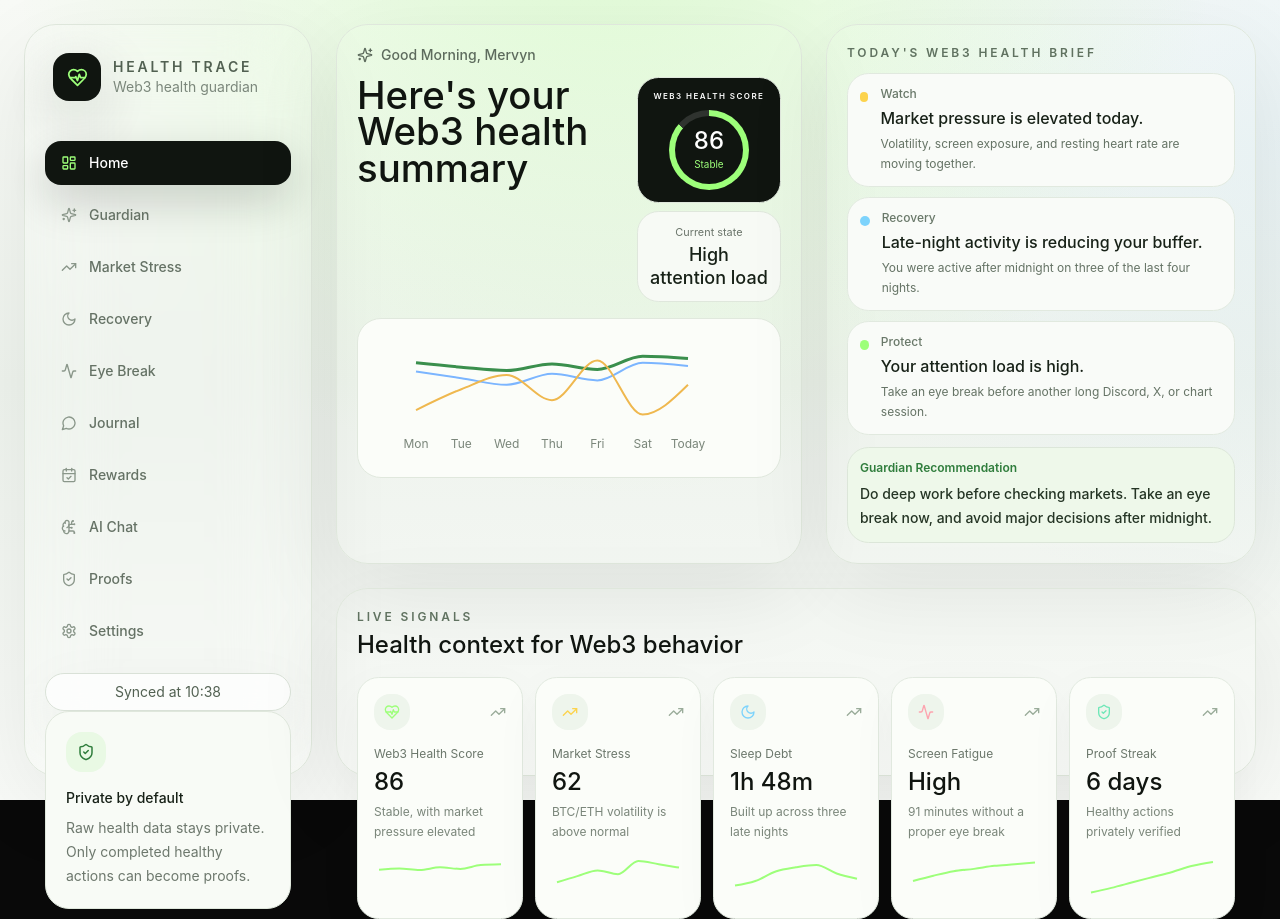
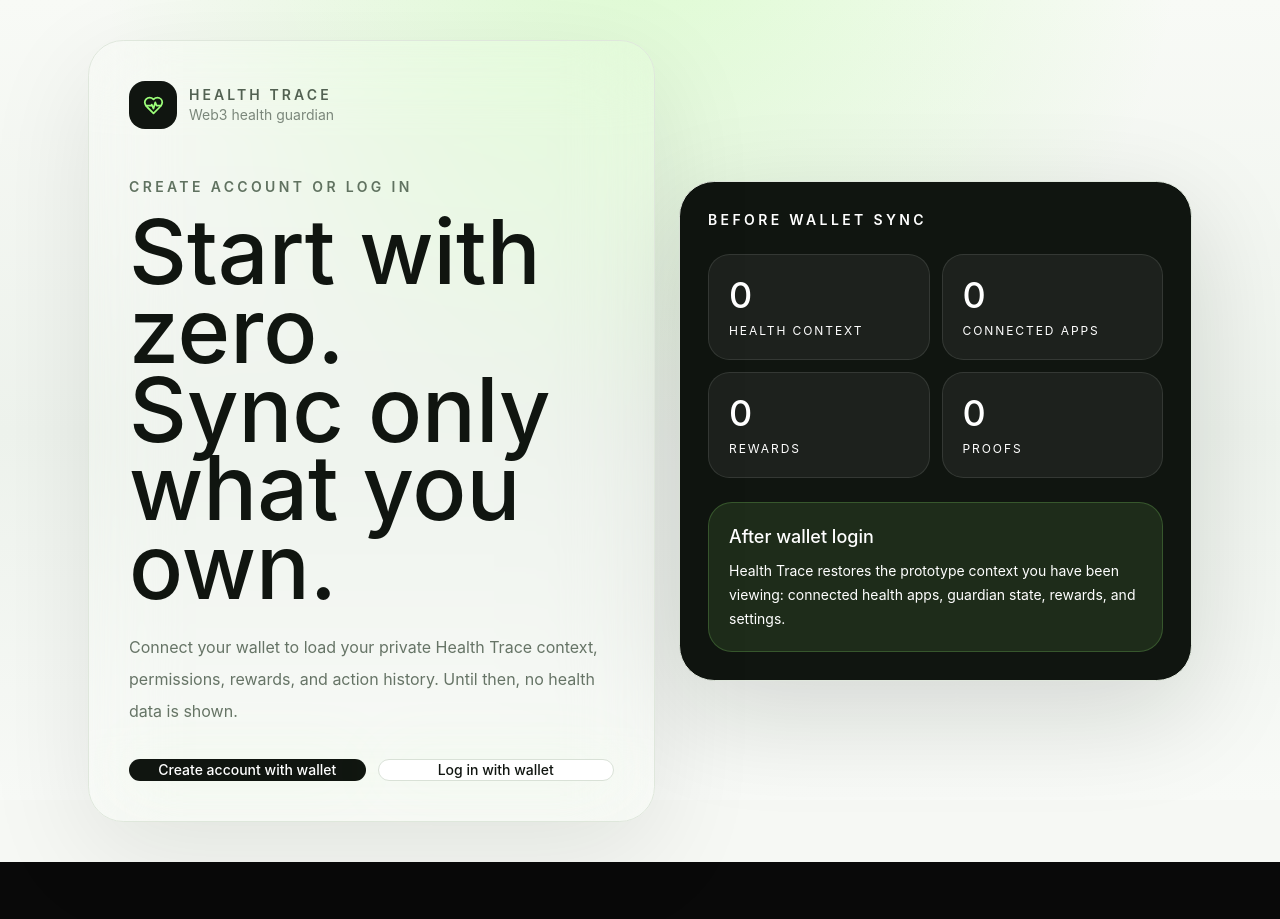
Before and after one commit to sonicfirings/health-trace-vercel, a Next.js app: page /trace-health-web3 in a window 1280 px wide. After the commit the page ends 862 px from the top, so only its background shows below. Built offline with nearby package versions, Linux system fonts and the light colour scheme.

Commit message:
Update page.tsx

```diff
--- a/app/trace-health-web3/page.tsx
+++ b/app/trace-health-web3/page.tsx
@@ -1414,6 +1414,81 @@ export default function Web3HealthPage() {
     setPendingDisconnectApp("");
   };
 
+  if (!walletAddress) {
+    return (
+      <main className="min-h-screen bg-[#f6f8f4] text-[#101510]">
+        <div className="pointer-events-none fixed inset-0 bg-[radial-gradient(circle_at_50%_-12%,rgba(157,255,122,0.3),transparent_34rem),linear-gradient(180deg,#f8faf6,#eef3ed_54%,#f8faf7)]" />
+        <section className="relative z-10 mx-auto flex min-h-screen w-full max-w-6xl items-center px-6 py-10">
+          <div className="grid w-full gap-6 lg:grid-cols-[1.05fr_0.95fr] lg:items-center">
+            <div className="rounded-[2.2rem] border border-[#dfe7dc] bg-white/76 p-7 shadow-[0_32px_110px_rgba(16,21,16,0.09)] backdrop-blur-2xl sm:p-10">
+              <div className="flex items-center gap-3">
+                <div className="flex size-12 items-center justify-center rounded-2xl bg-[#101510] text-trace-green">
+                  <HeartPulse size={21} />
+                </div>
+                <div>
+                  <p className="text-sm font-semibold tracking-[0.22em] text-[#526152]">HEALTH TRACE</p>
+                  <p className="text-sm text-[#7b877b]">Web3 health guardian</p>
+                </div>
+              </div>
+
+              <p className="mt-12 text-sm font-semibold uppercase tracking-[0.24em] text-[#607260]">Create account or log in</p>
+              <h1 className="mt-4 max-w-3xl text-[clamp(3rem,7vw,6.4rem)] font-medium leading-[0.88] tracking-normal">
+                Start with zero.
+                <br />
+                Sync only what you own.
+              </h1>
+              <p className="mt-6 max-w-2xl text-base leading-8 text-[#667466]">
+                Connect your wallet to load your private Health Trace context, permissions, rewards, and action history.
+                Until then, no health data is shown.
+              </p>
+
+              <div className="mt-8 grid gap-3 sm:grid-cols-2">
+                <Button
+                  onClick={connectWallet}
+                  disabled={isWalletConnecting}
+                  className="h-13 rounded-full bg-[#101510] px-7 text-white hover:bg-[#253525]"
+                >
+                  {isWalletConnecting ? "Connecting..." : "Create account with wallet"}
+                </Button>
+                <Button
+                  onClick={connectWallet}
+                  disabled={isWalletConnecting}
+                  className="h-13 rounded-full border border-[#d9e1d7] bg-white px-7 text-[#101510] hover:bg-[#f1f6ee]"
+                >
+                  Log in with wallet
+                </Button>
+              </div>
+              {walletError ? <p className="mt-4 text-sm leading-6 text-rose-500">{walletError}</p> : null}
+            </div>
+
+            <div className="rounded-[2.2rem] border border-[#dfe7dc] bg-[#101510] p-7 text-white shadow-[0_32px_110px_rgba(16,21,16,0.14)]">
+              <p className="text-sm font-semibold uppercase tracking-[0.24em] text-trace-green/72">Before wallet sync</p>
+              <div className="mt-6 grid grid-cols-2 gap-3">
+                {[
+                  ["Health context", "0"],
+                  ["Connected apps", "0"],
+                  ["Rewards", "0"],
+                  ["Proofs", "0"],
+                ].map(([label, value]) => (
+                  <div key={label} className="rounded-[1.35rem] border border-white/10 bg-white/[0.055] p-5">
+                    <p className="text-4xl font-medium">{value}</p>
+                    <p className="mt-2 text-xs uppercase tracking-[0.16em] text-white/42">{label}</p>
+                  </div>
+                ))}
+              </div>
+              <div className="mt-6 rounded-[1.5rem] border border-trace-green/20 bg-trace-green/10 p-5">
+                <p className="text-lg font-medium">After wallet login</p>
+                <p className="mt-2 text-sm leading-6 text-white/58">
+                  Health Trace restores the prototype context you have been viewing: connected health apps, guardian state, rewards, and settings.
+                </p>
+              </div>
+            </div>
+          </div>
+        </section>
+      </main>
+    );
+  }
+
   return (
     <main className="min-h-screen bg-[#f6f8f4] text-[#101510]">
       <div className="pointer-events-none fixed inset-0 bg-[radial-gradient(circle_at_48%_-14%,rgba(157,255,122,0.28),transparent_38rem),radial-gradient(circle_at_100%_18%,rgba(148,203,255,0.12),transparent_30rem),linear-gradient(180deg,#f8faf6,#eef3ed_48%,#f8faf7)]" />
```
